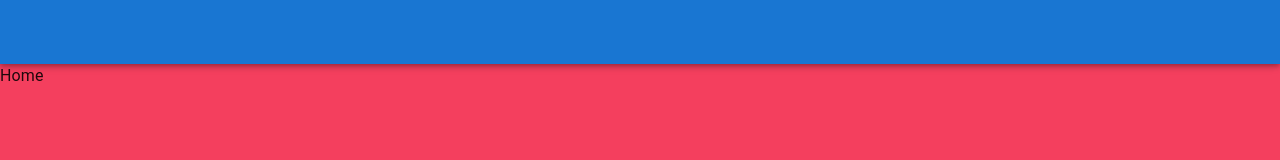
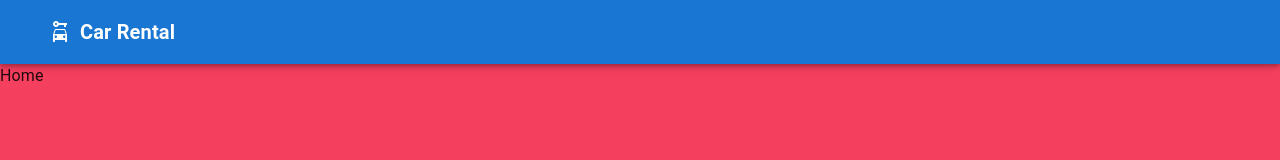
Before and after one commit to BrandonWu500/car-rental-web-app-v2, a Next.js app: page / in a window 1280 px wide. Shown: the top 160 px of the page. Built offline with nearby package versions, Linux system fonts and the light colour scheme.

Commit message:
feat: add logo to navbar

```diff
--- a/src/components/navbar.tsx
+++ b/src/components/navbar.tsx
@@ -1,12 +1,15 @@
 'use client';
 
 import { AppBar, Container, Toolbar } from '@mui/material';
+import { Logo } from './ui/logo';
 
 export const Navbar = () => {
   return (
     <AppBar position="sticky">
       <Container maxWidth="xl">
-        <Toolbar></Toolbar>
+        <Toolbar>
+          <Logo />
+        </Toolbar>
       </Container>
     </AppBar>
   );
```
